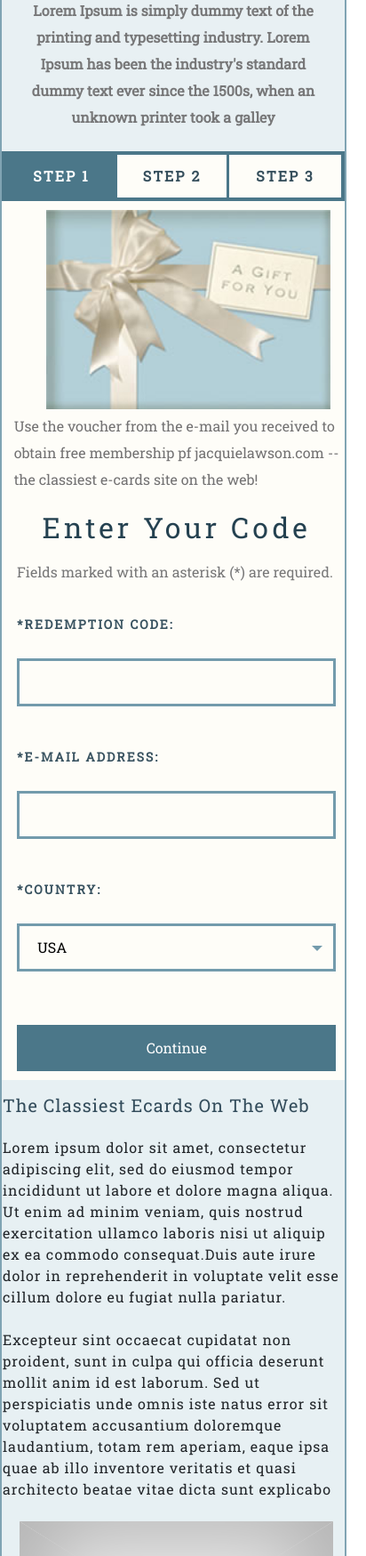
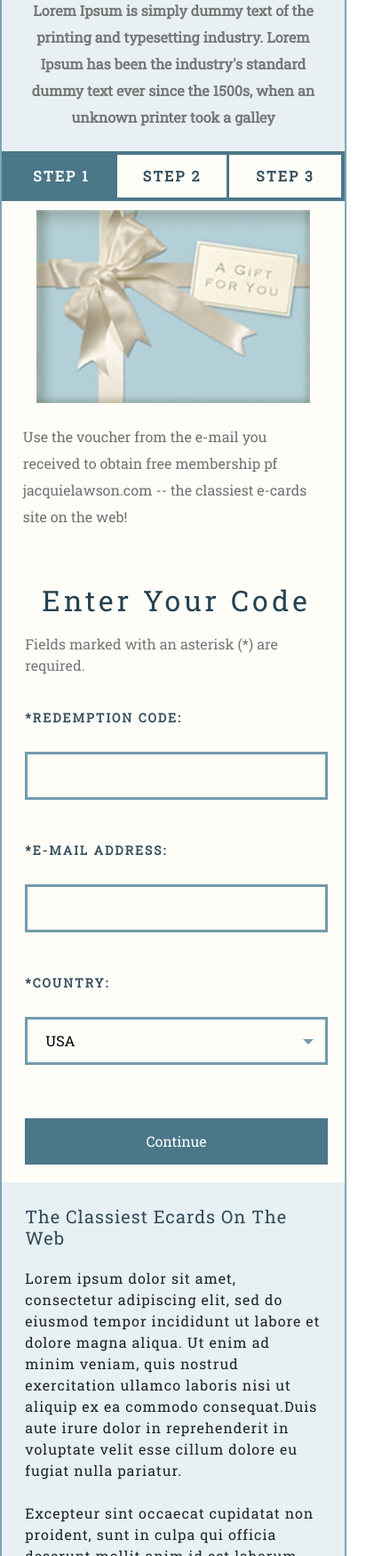
Before and after one commit to RalenneB/american-greetings, a plain HTML site: page index.html in a window 390 px wide. Shown: the part 251-2000 px from the top of the page at 89% size, 412 px wide, since content can reach past the window. Drawn offline with nearby package versions, Linux system fonts and the light colour scheme.

Commit message:
fixed the ios view until 320px

```diff
--- a/css/styles.scss
+++ b/css/styles.scss
@@ -591,10 +591,58 @@
     .about-img {
       width: 100vh;
     }
+
+    .screen .form-section .img-container {
+      img {
+        min-width: unset;
+      }
+    }
   }
-  .screen .form-section .img-container {
-    img {
-      min-width: unset;
+
+  @media screen and (max-width: 420px) {
+    .header-container--mobile__search-bar input[type="text"] {
+      width: 26%;
+    }
+
+    .form-section {
+      padding: unset;
+
+      .img-container {
+        min-width: unset;
+        display: flex;
+        flex-direction: column;
+        flex-wrap: wrap;
+        align-content: center;
+        justify-content: space-between;
+        align-items: center;
+
+        img {
+          padding-top: 10px;
+        }
+
+        p {
+          padding: 20px;
+        }
+      }
+
+      .form-container {
+        min-width: 250px;
+        margin: 5%;
+      }
+    }
+
+    .about-container {
+      padding: unset;
+      .about-text {
+        min-width: 250px;
+        padding: 5%;
+      }
+
+      .about-img {
+        min-width: 250px;
+        padding-left: unset;
+        padding-bottom: 20px;
+      }
     }
   }
 }
--- a/index.html
+++ b/index.html
@@ -140,8 +140,8 @@
                         <option value="canada">Canada</option>
                      </select>
                   </div>
-                  <input type="submit" value="Continue" onclick="alertSuccessSubmit('code')"
-                     onclick="alertSuccessSubmit('email')" >
+                  <input type="submit" value="Continue" onclick="isFieldValid('code')"
+                     onclick="isFieldValid('email')" >
                </form>
             </div>
          </section>
--- a/script.js
+++ b/script.js
@@ -46,7 +46,7 @@ let code = id("code"),
 //submit check
 
 const isFieldValid = (field) => {
-  if (field.value.trim() === "") {
+  if (!field.value || field.value.trim() === "") {
     return false;
   }
   return true;
```
Also changed, not shown: css/styles.css, 1 other file.
